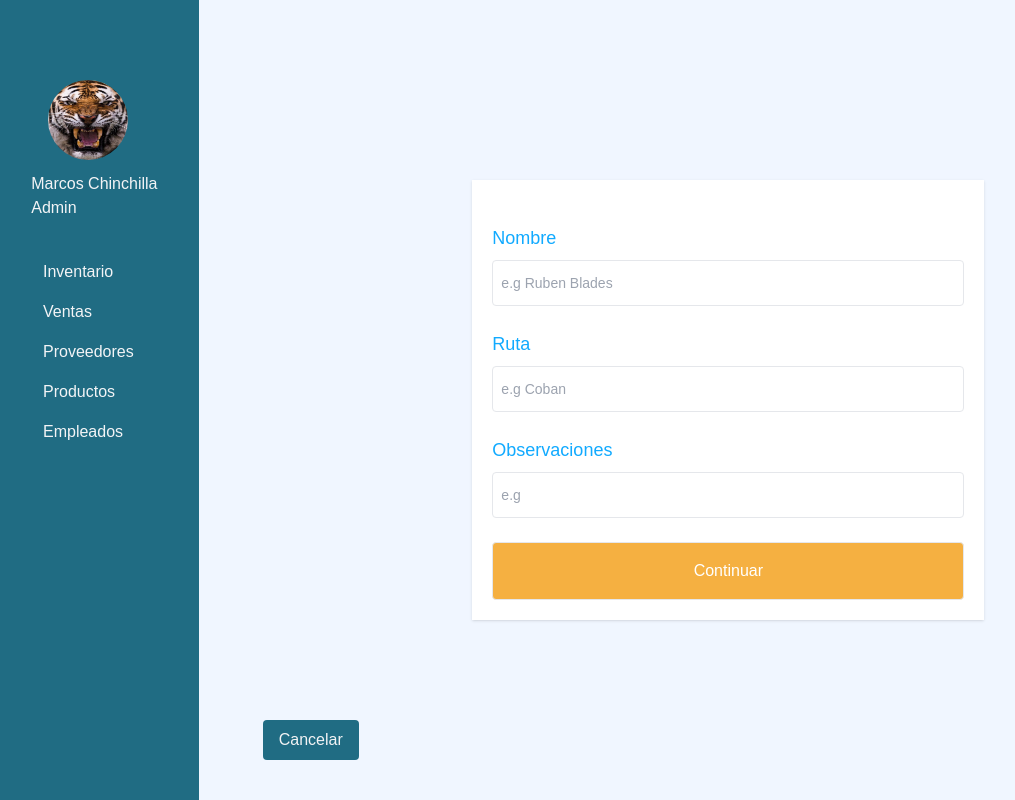
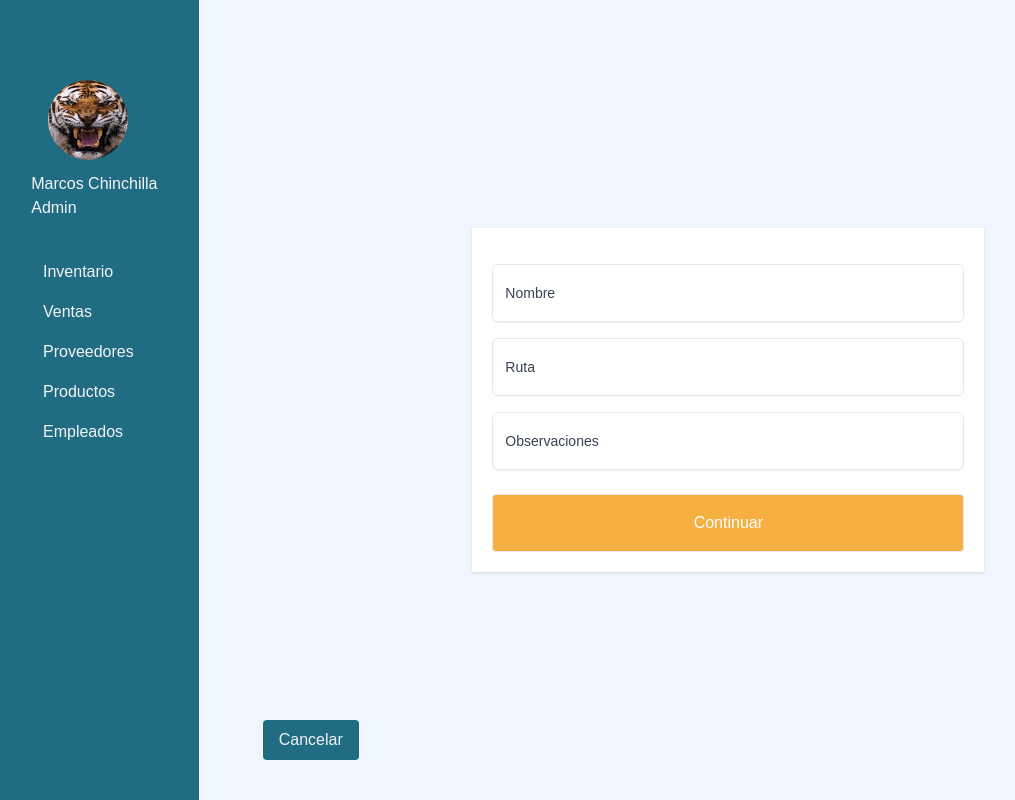
Before and after one commit to Marcos-Chinfra/lacteos-Granjerito, a React (Vite) app: page /sing-up in a window 1280 px wide. Shown: the whole page, without its empty margins (22-1037 px from the left). Built offline with nearby package versions, Linux system fonts and the light colour scheme.

Commit message:
update form to create a sale

```diff
--- a/src/components/Step1.jsx
+++ b/src/components/Step1.jsx
@@ -12,12 +12,13 @@ const Step1 = ({ handleNextStep }) => {
         event.preventDefault()
         const formData = new FormData(form.current);
         const vendedor = {
-            'name': formData.get('name'),
-            'route': formData.get('route'),
-            'observations': formData.get('observations')
+            'Name': formData.get('Name'),
+            'Route': formData.get('Route'),
+            'Observations': formData.get('Observations')
         }
+        console.log(vendedor)
         handleNextStep(vendedor);
-        if(vendedor.name === ''){
+        if(vendedor.Name === ''){
             setErrorName(true)
         }
         else
@@ -25,7 +26,7 @@ const Step1 = ({ handleNextStep }) => {
             setErrorName(false)
         }
 
-        if(vendedor.route === ''){
+        if(vendedor.Route === ''){
             setErrorRoute(true)
         }
         else
@@ -33,7 +34,7 @@ const Step1 = ({ handleNextStep }) => {
             setErrorRoute(false)
         }
 
-        if(vendedor.observations === ''){
+        if(vendedor.Observations === ''){
             setErrorObservations(true)
         }
         else
@@ -45,14 +46,61 @@ const Step1 = ({ handleNextStep }) => {
     return (
         <>
         <form className='w-4/5 max-w-lg max-h-form bg-white flex flex-col p-5 shadow' ref={form} onSubmit={handleSubmit}>
-            <label className='py-2 text-lg mt-4 text-created' htmlFor='name'>Nombre</label>
-            <input className={`border rounded px-2 py-3 font-medium text-sm outline-orange-300 ${errorName ? 'border-red-500' : ''} `} id='name' type="text" name="name" placeholder='e.g Ruben Blades' />
 
-            <label className='py-2 text-lg mt-4 text-created' htmlFor='route'>Ruta</label>
-            <input className={`border rounded px-2 py-3 font-medium text-sm outline-orange-300 ${errorRoute ? 'border-red-500' : ''} `} id='route' type="text" name="route" placeholder='e.g Coban' />
+            <label
+                htmlFor="Name"
+                className={`relative block rounded-md border border-gray-200 shadow-sm mt-4 focus-within:border-created focus-within:ring-1 focus-within:ring-created ${errorName ? 'border-Error' : ''}`}
+            >
+                <input
+                    type="text"
+                    id="Name"
+                    className="peer border-none bg-transparent placeholder-transparent p-4 focus:border-transparent focus:outline-none focus:ring-0"
+                    placeholder="Name"
+                    name="Name"
+                />
+                <span
+                    className="pointer-events-none absolute start-2.5 top-0 -translate-y-1/2 bg-white p-0.5 text-xs text-gray-700 transition-all peer-placeholder-shown:top-1/2 peer-placeholder-shown:text-sm peer-focus:top-0 peer-focus:text-xs"
+                >
+                    Nombre
+                </span>
+            </label>
 
-            <label className='py-2 text-lg mt-4 text-created' htmlFor='observations'>Observaciones</label>
-            <input className={`border rounded px-2 py-3 font-medium text-sm outline-orange-300 ${errorObservations ? 'border-red-500' : ''} `}  id='observations' type="text" name="observations" placeholder='e.g' />
+            <label
+                htmlFor="Route"
+                className={`relative block rounded-md border border-gray-200 shadow-sm mt-4 focus-within:border-created focus-within:ring-1 focus-within:ring-created ${errorRoute ? 'border-Error' : ''}`}
+            >
+                <input
+                    type="text"
+                    id="Route"
+                    className="peer border-none bg-transparent placeholder-transparent p-4 focus:border-transparent focus:outline-none focus:ring-0"
+                    placeholder="Route"
+                    name="Route"
+                />
+                <span
+                    className="pointer-events-none absolute start-2.5 top-0 -translate-y-1/2 bg-white p-0.5 text-xs text-gray-700 transition-all peer-placeholder-shown:top-1/2 peer-placeholder-shown:text-sm peer-focus:top-0 peer-focus:text-xs"
+                >
+                    Ruta
+                </span>
+            </label>
+
+
+            <label
+                htmlFor="Observations"
+                className={`relative block rounded-md border border-gray-200 shadow-sm mt-4 focus-within:border-created focus-within:ring-1 focus-within:ring-created ${errorObservations ? 'border-Error' : ''}`}
+            >
+                <input
+                    type="text"
+                    id="Observations"
+                    className="peer border-none bg-transparent placeholder-transparent p-4 focus:border-transparent focus:outline-none focus:ring-0"
+                    placeholder="Observations"
+                    name="Observations"
+                />
+                <span
+                    className="pointer-events-none absolute start-2.5 top-0 -translate-y-1/2 bg-white p-0.5 text-xs text-gray-700 transition-all peer-placeholder-shown:top-1/2 peer-placeholder-shown:text-sm peer-focus:top-0 peer-focus:text-xs"
+                >
+                    Observaciones
+                </span>
+            </label>
 
             <button type='submit' className='rounded bg-orange-button text-white border p-4 mt-6 hover:bg-orange-50 hover:border-created hover:text-text-color'>Continuar</button>
         </form>
--- a/src/pages/SingUp.jsx
+++ b/src/pages/SingUp.jsx
@@ -8,6 +8,7 @@ const SingUp = () => {
 
     const handleNextStep = (data) => {
         const validation = Object.values(data).some( item => item === '');
+        console.log(validation)
         if(!validation){
             setStep(2)
         }
--- a/tailwind.config.js
+++ b/tailwind.config.js
@@ -14,6 +14,7 @@ export default {
         "orange-button": "#F5B041",
         "text-color": "#707695",
         'Magnolia':'hsl(217, 100%, 97%)' ,
+        "Error": '#F6630A '
       },
       maxWidth:{
         custom: '280px',
```
